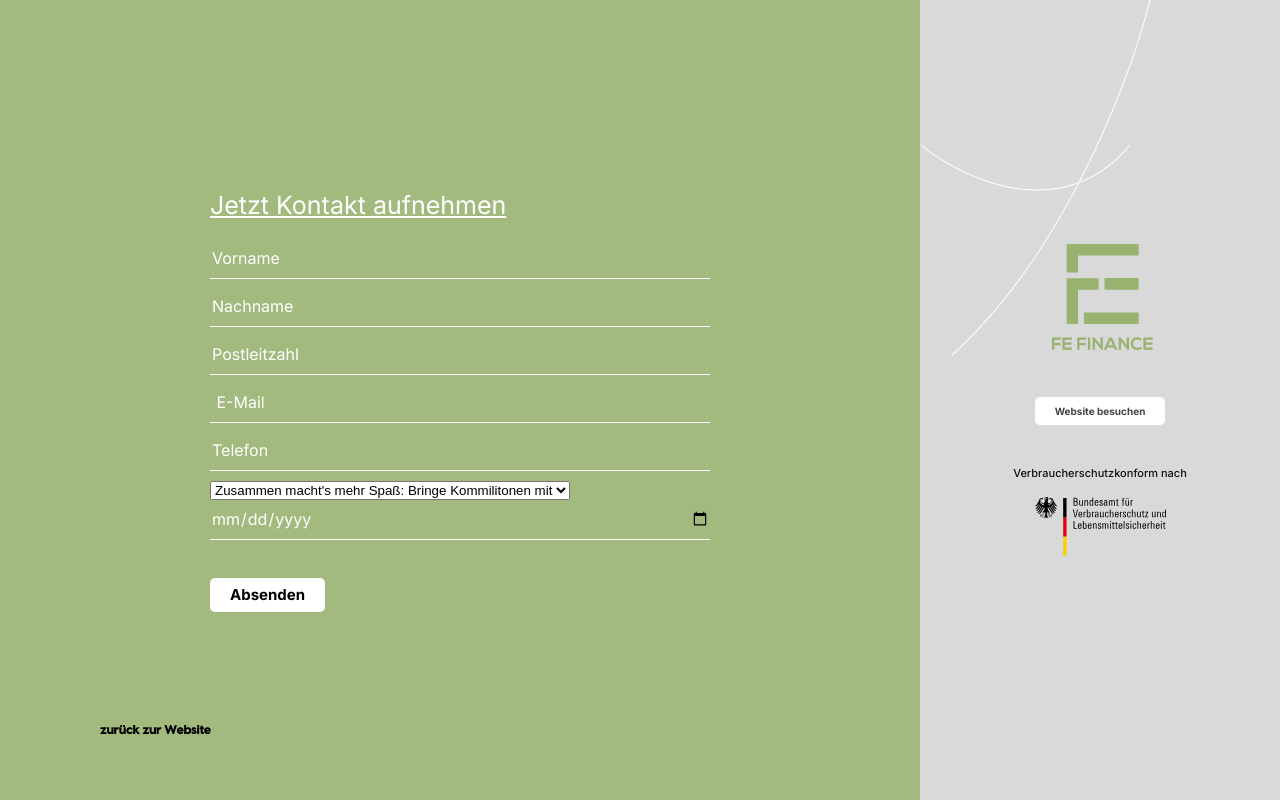
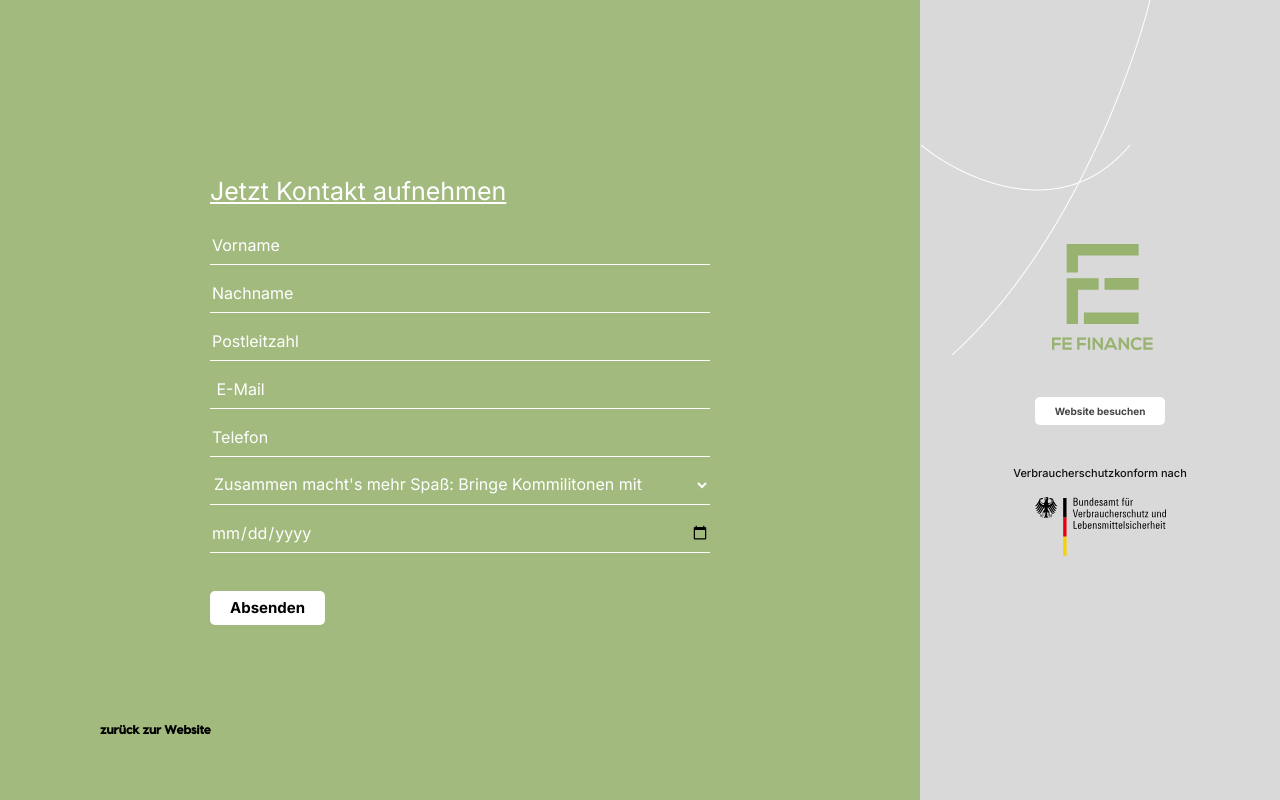
Before and after one commit to JESAM-Consulting/fourth-pager, a React (Create React App) app: page /recruiting in a window 1280 px wide. Built offline with nearby package versions, Linux system fonts and the light colour scheme.

Commit message:
- some design issue fixed

```diff
--- a/src/components/recruiting/recruiting.scss
+++ b/src/components/recruiting/recruiting.scss
@@ -106,6 +106,30 @@
                     }
                 }
 
+                select {
+                    width: 100%;
+                    height: 40px;
+                    border: none;
+                    border-bottom: 1px solid #fff;
+                    border-bottom: 1px solid #fff;
+                    background-color: transparent;
+                    color: #fff;
+                    color: #fff;
+                    font-size: 16px;
+                    line-height: 28px;
+                    font-family: "Inter", sans-serif;
+                    font-weight: 300;
+                    margin: 0 0 8px 0;
+
+                    option {
+                        color: #000 !important;
+                    }
+
+                    &:focus {
+                        outline: none;
+                    }
+                }
+
                 ::placeholder {
                     color: #fff;
                     font-size: 16px;
```
Also changed, not shown: 1 other file (tests, documents, lock files or other folders).
